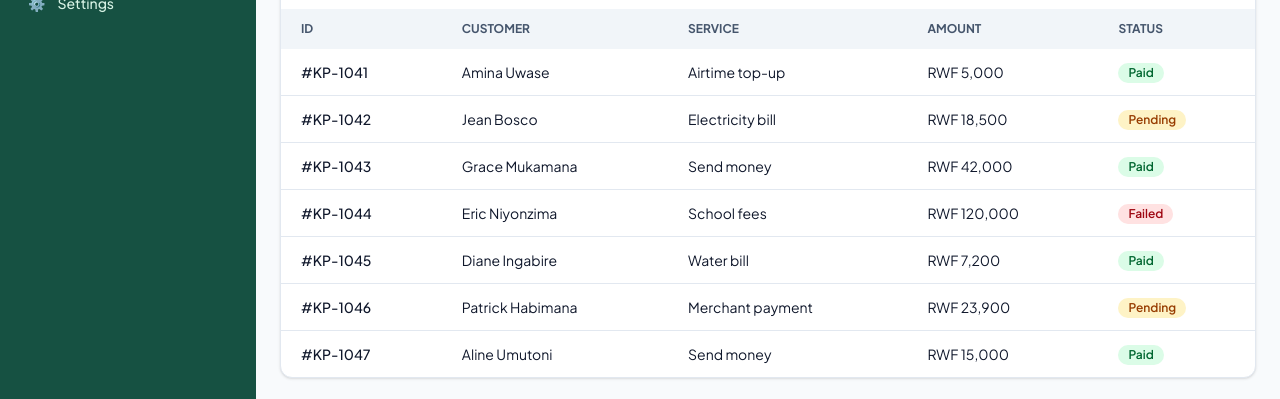
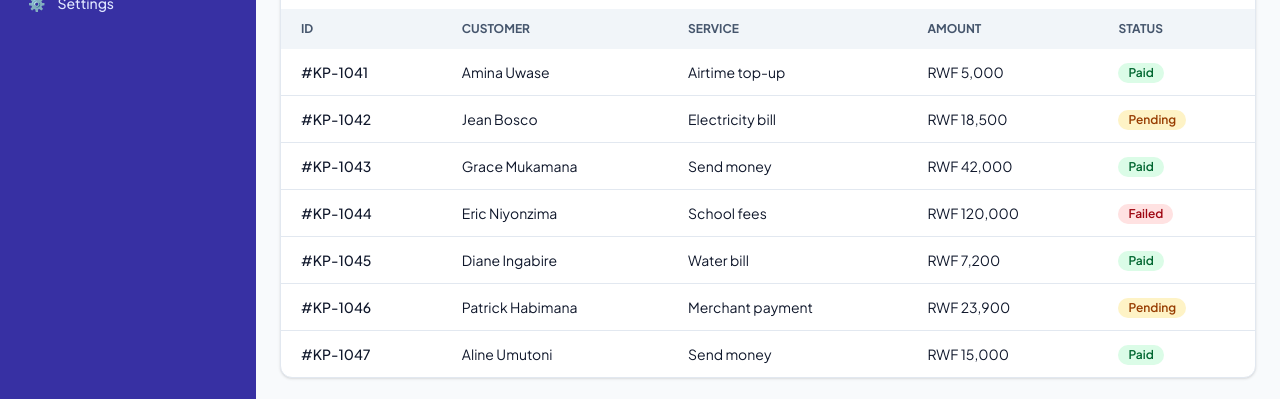
Before and after one commit to utuje-ange12/week3-tailwind-dashboard, a website built with Vite: page index.html in a window 1280 px wide. Shown: the part 291-690 px from the top of the page. Built offline with nearby package versions, Linux system fonts and the light colour scheme.

Commit message:
style: new indigo brand palette

```diff
--- a/src/style.css
+++ b/src/style.css
@@ -7,16 +7,16 @@
 @theme {
   --font-sans: "Plus Jakarta Sans", ui-sans-serif, system-ui, sans-serif;
 
-  --color-brand-50: #effaf5;
-  --color-brand-100: #d7f3e5;
-  --color-brand-200: #b1e6cf;
-  --color-brand-300: #7fd3b3;
-  --color-brand-400: #4bba93;
-  --color-brand-500: #299f79;
-  --color-brand-600: #1b8062;
-  --color-brand-700: #186650;
-  --color-brand-800: #165142;
-  --color-brand-900: #144238;
+    --color-brand-50: #eef2ff;
+    --color-brand-100: #e0e7ff;
+    --color-brand-200: #c7d2fe;
+    --color-brand-300: #a5b4fc;
+    --color-brand-400: #818cf8;
+    --color-brand-500: #6366f1;
+    --color-brand-600: #4f46e5;
+    --color-brand-700: #4338ca;
+    --color-brand-800: #3730a3;
+    --color-brand-900: #312e81;
 }
 
 /* ---------- REUSABLE COMPONENT CLASSES ---------- */
```
